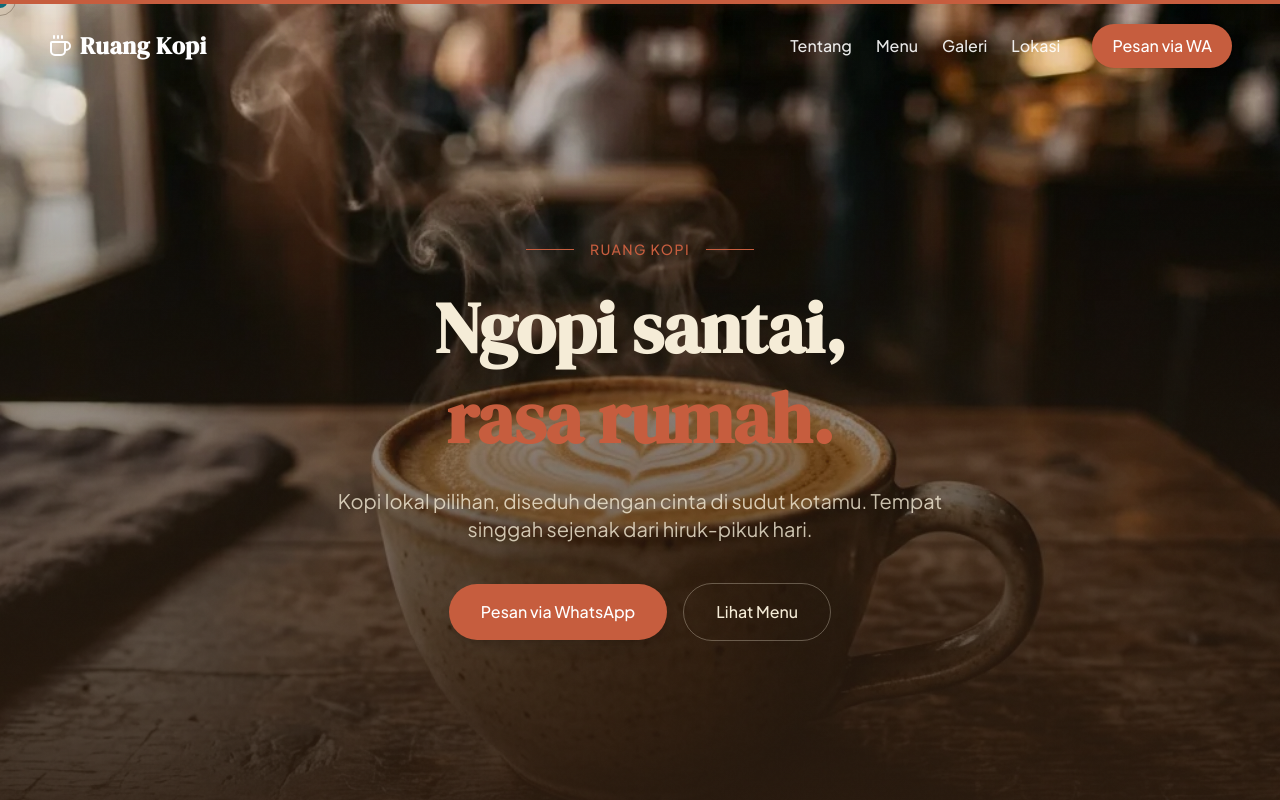
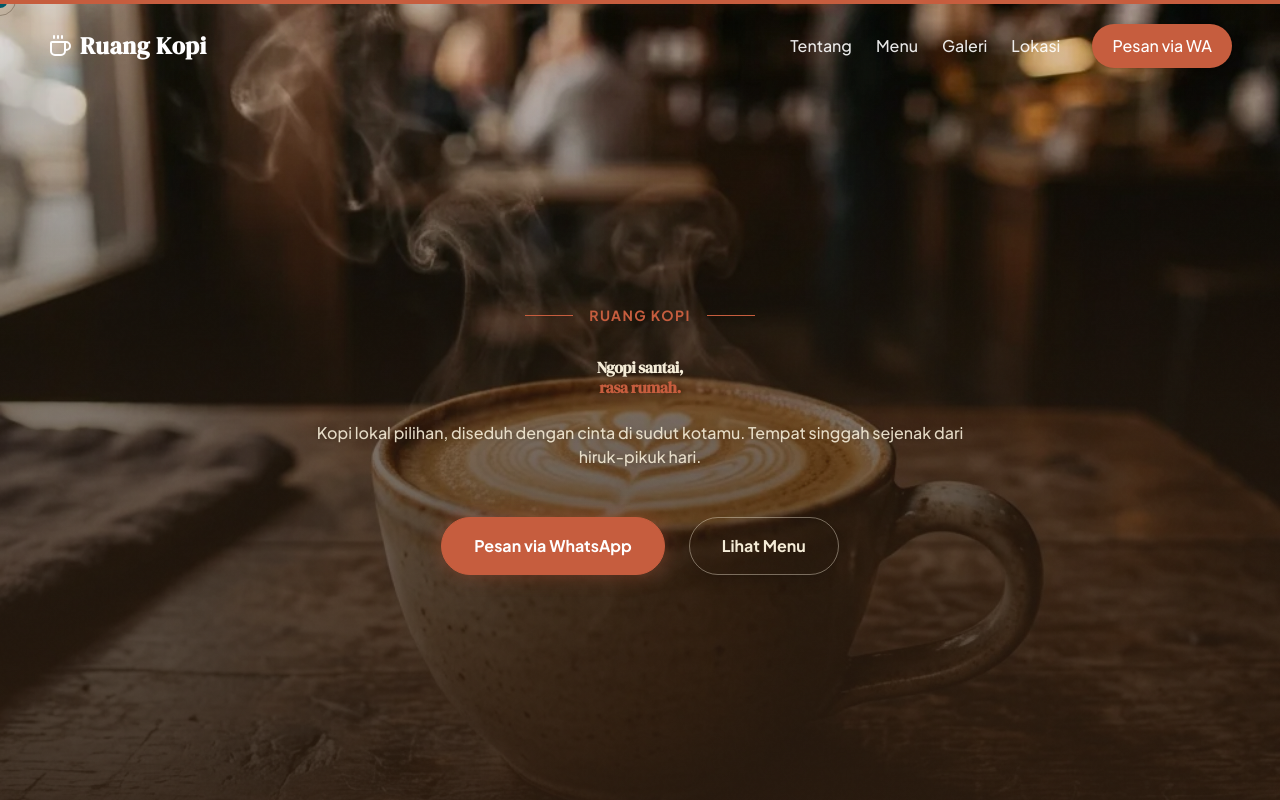
Before and after one commit to kaz-hero123/kedai-kopi-hilman, a Next.js app: page / in a window 1280 px wide. Shown: the top 800 px of the page. Built offline with nearby package versions, Linux system fonts and the light colour scheme.

Commit message:
feat(hero): enhance hero section with parallax and text reveal animations

```diff
--- a/src/components/Hero.tsx
+++ b/src/components/Hero.tsx
@@ -1,13 +1,47 @@
 "use client";
 
-import { motion } from "framer-motion";
+import { useRef } from "react";
+import { motion, useScroll, useTransform } from "framer-motion";
 import Image from "next/image";
+import MagneticButton from "./MagneticButton";
 
 export default function Hero() {
+  const containerRef = useRef(null);
+  const { scrollYProgress } = useScroll({
+    target: containerRef,
+    offset: ["start start", "end start"],
+  });
+
+  const y = useTransform(scrollYProgress, [0, 1], ["0%", "50%"]);
+  const opacity = useTransform(scrollYProgress, [0, 1], [1, 0]);
+
+  // Text Reveal Variants
+  const sentence = {
+    hidden: { opacity: 1 },
+    visible: {
+      opacity: 1,
+      transition: {
+        delay: 0.2,
+        staggerChildren: 0.08,
+      },
+    },
+  };
+
+  const letter = {
+    hidden: { opacity: 0, y: 50 },
+    visible: {
+      opacity: 1,
+      y: 0,
+    },
+  };
+
+  const titleText = "Ngopi santai,";
+  const titleText2 = "rasa rumah.";
+
   return (
-    <section className="relative h-screen w-full flex items-center justify-center overflow-hidden">
+    <section ref={containerRef} className="relative h-screen w-full flex items-center justify-center overflow-hidden">
 
-      <div className="absolute inset-0 z-0">
+      <motion.div style={{ y }} className="absolute inset-0 z-0 h-[120%] -top-[10%]">
         <Image
           src="/images/hero.webp"
           alt="Close up kopi dengan latte art"
@@ -17,66 +51,81 @@ export default function Hero() {
           sizes="100vw"
         />
 
-        <div className="absolute inset-0 bg-gradient-to-t from-[#2C1C10]/90 via-[#2C1C10]/50 to-transparent"></div>
+        <div className="absolute inset-0 bg-gradient-to-t from-[#2C1C10]/95 via-[#2C1C10]/60 to-transparent"></div>
 
         <div className="absolute inset-0 bg-grain opacity-30 mix-blend-overlay"></div>
-      </div>
+      </motion.div>
 
-      <div className="container relative z-10 mx-auto px-6 md:px-12 pt-20 flex flex-col items-center text-center">
+      <motion.div style={{ opacity }} className="container relative z-10 mx-auto px-6 md:px-12 pt-20 flex flex-col items-center text-center">
         <motion.div
-          initial={{ opacity: 0, y: -20 }}
-          animate={{ opacity: 1, y: 0 }}
-          transition={{ duration: 0.6, ease: "easeOut" }}
-          className="flex items-center gap-4 mb-6"
+          initial={{ opacity: 0, scale: 0.8 }}
+          animate={{ opacity: 1, scale: 1 }}
+          transition={{ duration: 0.8, ease: "easeOut" }}
+          className="flex items-center gap-4 mb-8"
         >
           <div className="h-[1px] w-12 bg-brand-terracotta"></div>
-          <span className="text-brand-terracotta font-medium tracking-widest uppercase text-sm">
+          <span className="text-brand-terracotta font-bold tracking-widest uppercase text-sm drop-shadow-md">
             Ruang Kopi
           </span>
           <div className="h-[1px] w-12 bg-brand-terracotta"></div>
         </motion.div>
 
         <motion.h1
-          initial={{ opacity: 0, y: 30 }}
-          animate={{ opacity: 1, y: 0 }}
-          transition={{ duration: 0.8, delay: 0.2, ease: "easeOut" }}
-          className="font-serif text-5xl md:text-6xl lg:text-7xl text-brand-cream font-bold leading-tight mb-6 max-w-4xl"
+          variants={sentence}
+          initial="hidden"
+          animate="visible"
+          className="font-serif text-[var(--text-fluid-h1)] text-brand-cream font-bold leading-tight mb-6 max-w-4xl tracking-tight drop-shadow-lg"
         >
-          Ngopi santai, <br className="hidden md:block" />
-          <span className="text-brand-terracotta">rasa rumah.</span>
+          {titleText.split("").map((char, index) => (
+            <motion.span key={char + "-" + index} variants={letter}>
+              {char}
+            </motion.span>
+          ))}
+          <br className="hidden md:block" />
+          <span className="text-brand-terracotta">
+            {titleText2.split("").map((char, index) => (
+              <motion.span key={char + "-" + index} variants={letter}>
+                {char}
+              </motion.span>
+            ))}
+          </span>
         </motion.h1>
 
         <motion.p
-          initial={{ opacity: 0, y: 30 }}
+          initial={{ opacity: 0, y: 20 }}
           animate={{ opacity: 1, y: 0 }}
-          transition={{ duration: 0.8, delay: 0.4, ease: "easeOut" }}
-          className="text-brand-cream/80 text-lg md:text-xl max-w-2xl mb-10"
+          transition={{ duration: 0.8, delay: 1.2, ease: "easeOut" }}
+          className="text-brand-cream/90 text-[var(--text-fluid-p)] max-w-2xl mb-12 drop-shadow-sm font-medium"
         >
           Kopi lokal pilihan, diseduh dengan cinta di sudut kotamu. Tempat singgah sejenak dari hiruk-pikuk hari.
         </motion.p>
 
         <motion.div
-          initial={{ opacity: 0, y: 30 }}
+          initial={{ opacity: 0, y: 20 }}
           animate={{ opacity: 1, y: 0 }}
-          transition={{ duration: 0.8, delay: 0.6, ease: "easeOut" }}
-          className="flex flex-col sm:flex-row items-center gap-4"
+          transition={{ duration: 0.8, delay: 1.4, ease: "easeOut" }}
+          className="flex flex-col sm:flex-row items-center gap-6"
         >
+          <MagneticButton>
             <a
               href="https://wa.me/6281234567890?text=Halo%20Ruang%20Kopi!"
               target="_blank"
               rel="noopener noreferrer"
-            className="bg-brand-terracotta text-white px-8 py-4 rounded-full font-medium hover:bg-brand-terracotta/90 transition-all shadow-lg hover:shadow-xl w-full sm:w-auto flex items-center justify-center gap-2 group"
+              className="bg-brand-terracotta text-white px-8 py-4 rounded-full font-bold hover:bg-brand-terracotta/90 transition-all shadow-[0_0_20px_rgba(198,93,62,0.4)] hover:shadow-[0_0_30px_rgba(198,93,62,0.6)] w-full sm:w-auto flex items-center justify-center gap-2 group border border-brand-terracotta"
             >
               <span>Pesan via WhatsApp</span>
             </a>
+          </MagneticButton>
+          <MagneticButton>
             <a
               href="#menu"
-            className="px-8 py-4 rounded-full font-medium text-brand-cream border border-brand-cream/30 hover:bg-brand-cream/10 transition-all w-full sm:w-auto flex items-center justify-center"
+              className="px-8 py-4 rounded-full font-bold text-brand-cream border border-brand-cream/40 hover:bg-brand-cream hover:text-brand-espresso transition-all w-full sm:w-auto flex items-center justify-center shadow-lg"
             >
               Lihat Menu
             </a>
+          </MagneticButton>
         </motion.div>
-      </div>
+      </motion.div>
     </section>
   );
 }
```
Lines whose indentation alone changed are shown as unchanged.
